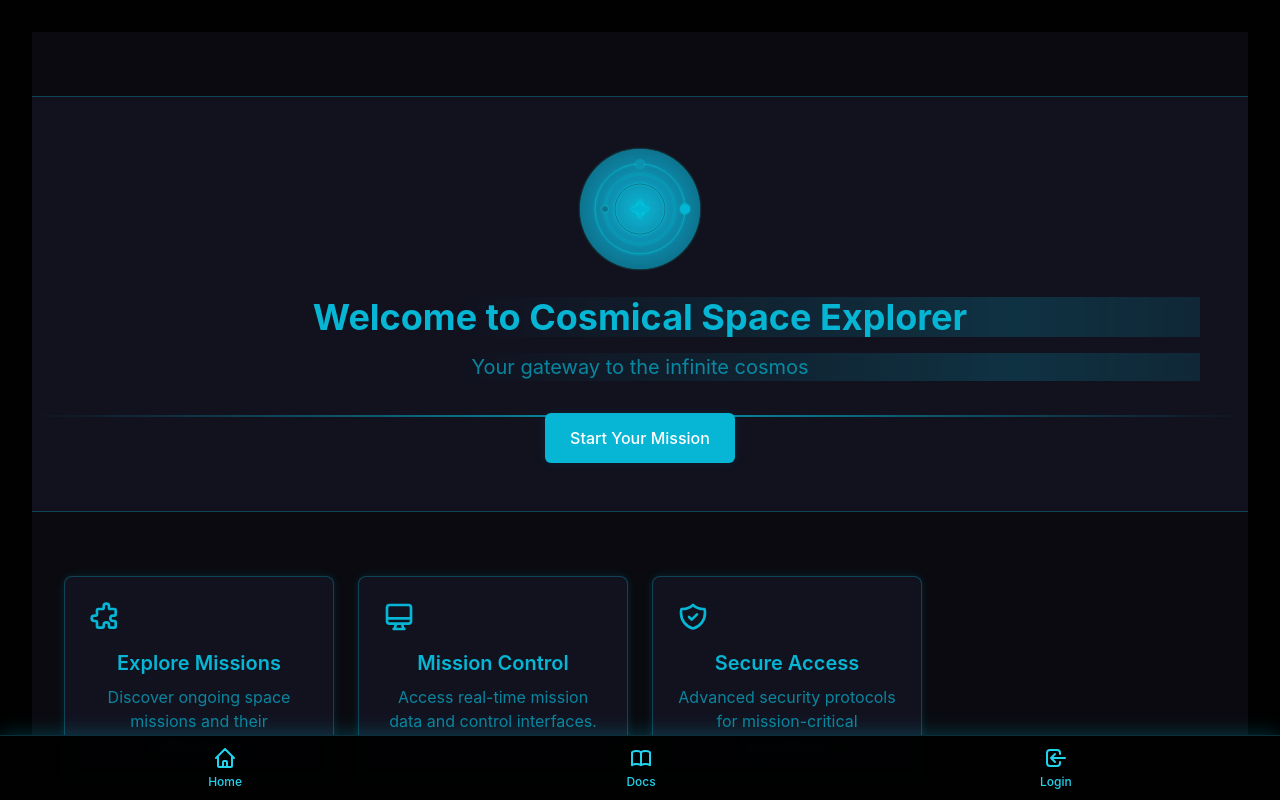
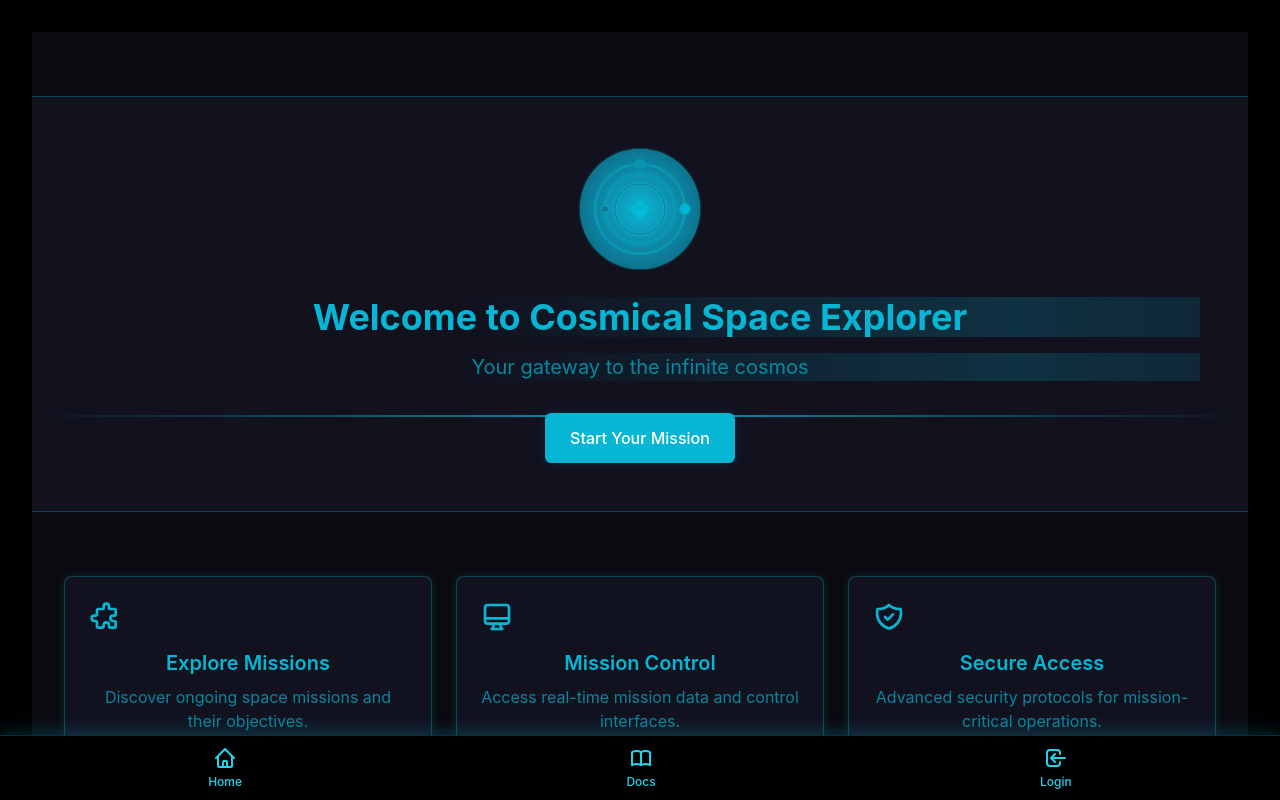
Before and after one commit to innerpixel/Cosmical-space-explorer-starter, a Vue app: page / in a window 1280 px wide. Shown: the top 800 px of the page. Built offline with nearby package versions, Linux system fonts and the light colour scheme; no server answers.

Commit message:
fix: make feature cards equal size in home view

```diff
--- a/src/views/Home.vue
+++ b/src/views/Home.vue
@@ -36,7 +36,7 @@
       </div>
 
       <!-- Features Grid -->
-      <div class="grid grid-cols-1 md:grid-cols-2 lg:grid-cols-4 gap-6 px-4 md:px-6 lg:px-8 mb-16">
+      <div class="grid grid-cols-1 md:grid-cols-2 lg:grid-cols-3 gap-6 px-4 md:px-6 lg:px-8 mb-16">
         <div class="bg-space-darker p-6 rounded-lg border border-interface-border shadow-glow">
           <div class="text-interface-text-primary mb-4">
             <svg class="w-8 h-8" fill="none" stroke="currentColor" viewBox="0 0 24 24">
```
